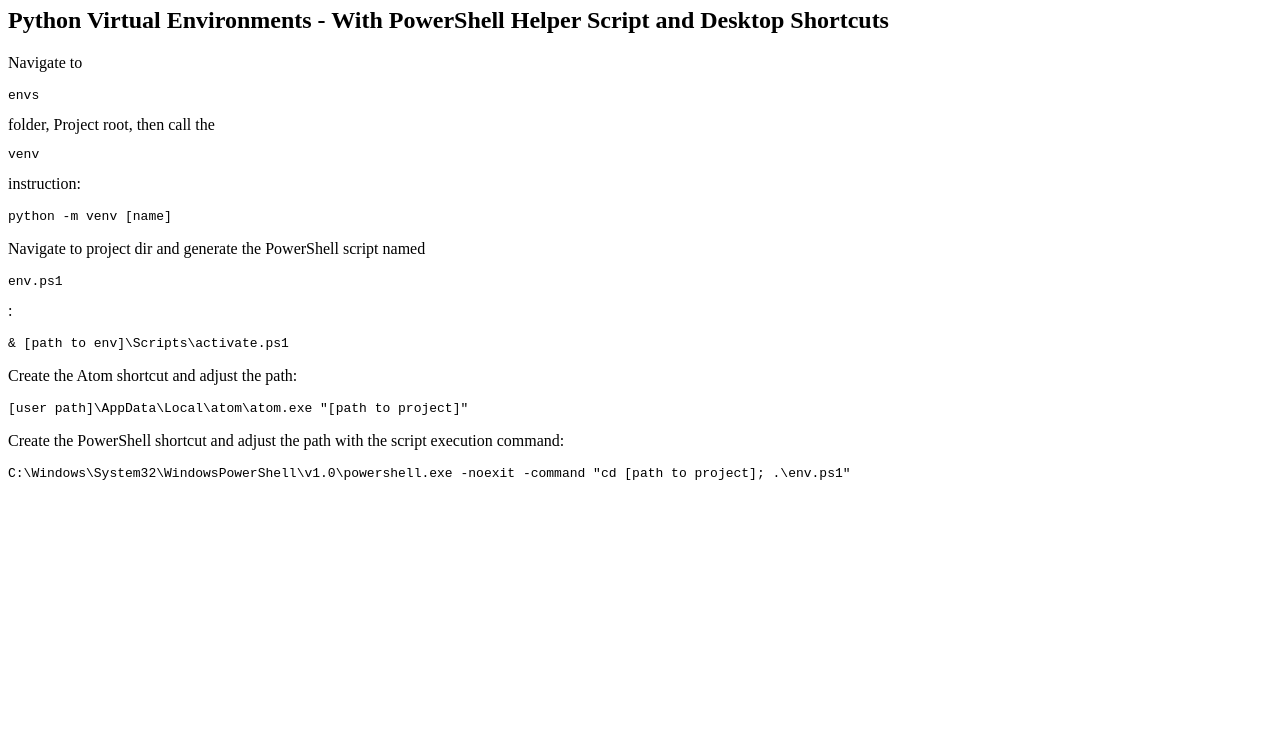
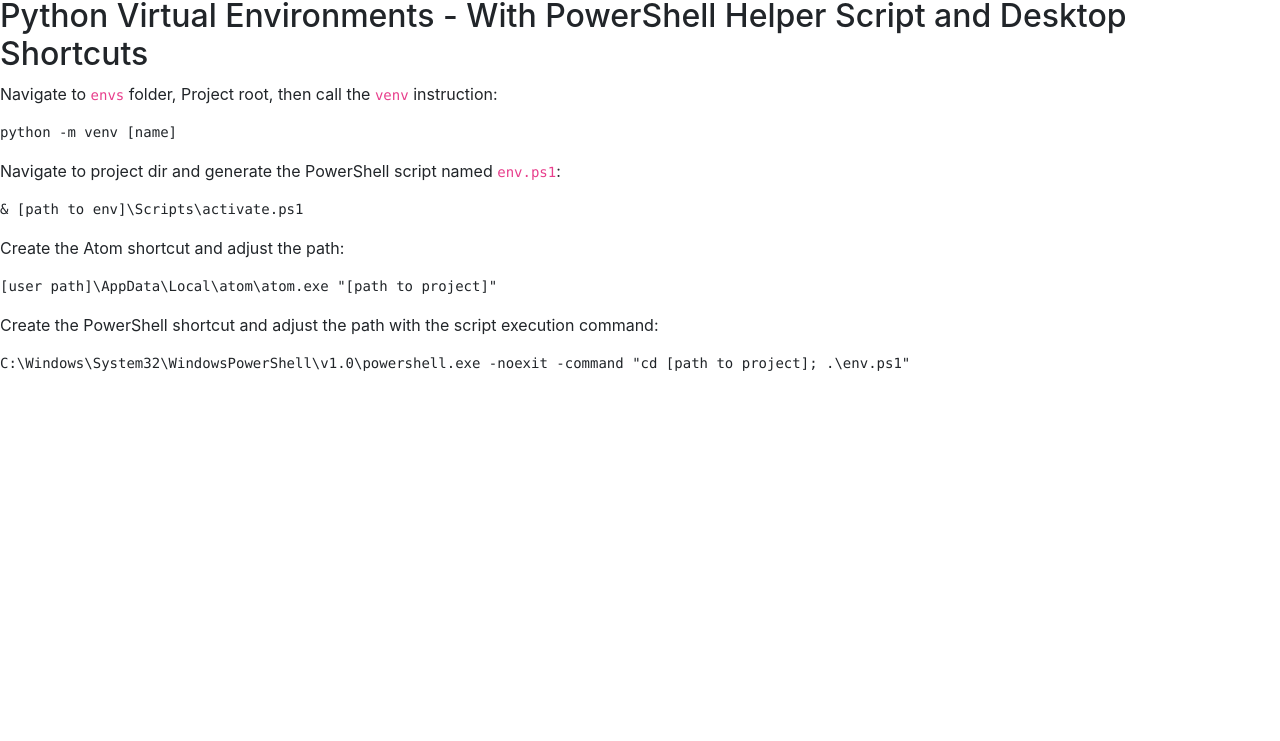
Before and after one commit to IS0metric/IS0metric.github.io, a plain HTML site: page index.html in a window 1280 px wide. Shown: the part 59-800 px from the top of the page. Drawn offline with nearby package versions, Linux system fonts and the light colour scheme.

Commit message:
Fixed HTML

```diff
--- a/index.html
+++ b/index.html
@@ -1,10 +1,24 @@
-<h1>Things I Forget</h1>
-<h2>Python Virtual Environments - With PowerShell Helper Script and Desktop Shortcuts</h2>
-<p>Navigate to <pre>envs</pre> folder, Project root, then call the <pre>venv</pre> instruction:</p>
-<pre>python -m venv [name]</pre>
-<p>Navigate to project dir and generate the PowerShell script named <pre>env.ps1</pre>:</p>
-<pre>& [path to env]\Scripts\activate.ps1</pre>
-<p>Create the Atom shortcut and adjust the path:</p>
-<pre>[user path]\AppData\Local\atom\atom.exe "[path to project]"</pre>
-<p>Create the PowerShell shortcut and adjust the path with the script execution command:</p>
-<pre>C:\Windows\System32\WindowsPowerShell\v1.0\powershell.exe -noexit -command "cd [path to project]; .\env.ps1"</pre>
+<!doctype html>
+<html lang="en-US">
+
+<head>
+  <meta charset="UTF-8">
+  <meta name="viewport" content="width=device-width, initial-scale=1.0">
+  <link rel="stylesheet" href="https://stackpath.bootstrapcdn.com/bootstrap/4.3.1/css/bootstrap.min.css" integrity="sha384-ggOyR0iXCbMQv3Xipma34MD+dH/1fQ784/j6cY/iJTQUOhcWr7x9JvoRxT2MZw1T" crossorigin="anonymous">
+  <title>Things I Forget</title>
+</head>
+
+<body>
+  <h1>Things I Forget</h1>
+  <h2>Python Virtual Environments - With PowerShell Helper Script and Desktop Shortcuts</h2>
+  <p>Navigate to <code>envs</code> folder, Project root, then call the <code>venv</code> instruction:</p>
+  <pre><code>python -m venv [name]</code></pre>
+  <p>Navigate to project dir and generate the PowerShell script named <code>env.ps1</code>:</p>
+  <pre><code>& [path to env]\Scripts\activate.ps1</code></pre>
+  <p>Create the Atom shortcut and adjust the path:</p>
+  <pre><code>[user path]\AppData\Local\atom\atom.exe "[path to project]"</code></pre>
+  <p>Create the PowerShell shortcut and adjust the path with the script execution command:</p>
+  <pre><code>C:\Windows\System32\WindowsPowerShell\v1.0\powershell.exe -noexit -command "cd [path to project]; .\env.ps1"</code></pre>
+</body>
+
+</html>
```
